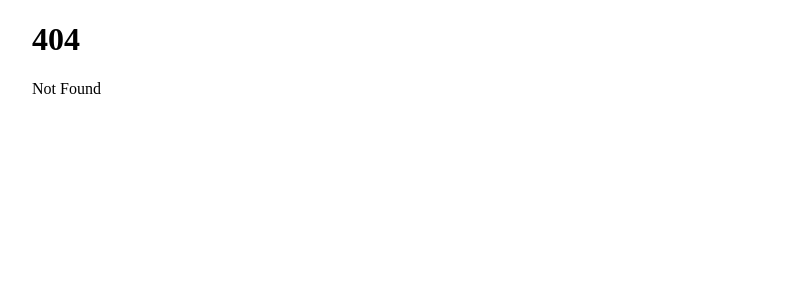
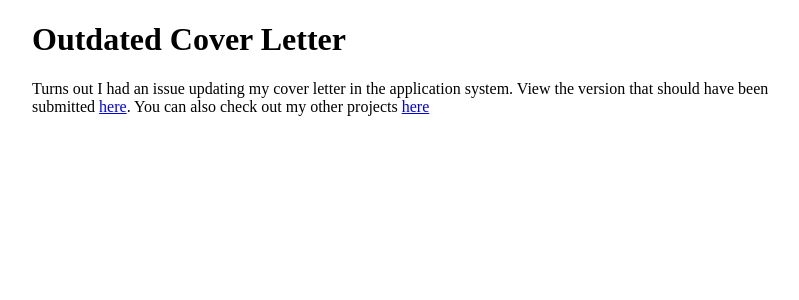
Before and after one commit to ChrstphrHll/ChrstphrHll, a SvelteKit app: page /coverletter in a window 1280 px wide. Before the commit this address had no page. Shown: the top 300 px of the page, without its empty margins (208-1007 px from the left). Built offline with nearby package versions, Linux system fonts and the light colour scheme.

Commit message:
cover letter mix up

```diff
--- /dev/null
+++ b/src/routes/coverletter/+page.svelte
@@ -0,0 +1,3 @@
+<h1>Outdated Cover Letter</h1>
+
+<p>Turns out I had an issue updating my cover letter in the application system. View the version that should have been submitted <a href="coverletter.pdf">here</a>. You can also check out my other projects <a href="/">here</a></p>
```
Also changed, not shown: temp.txt (added), 2 other files (tests, documents, lock files or other folders).
